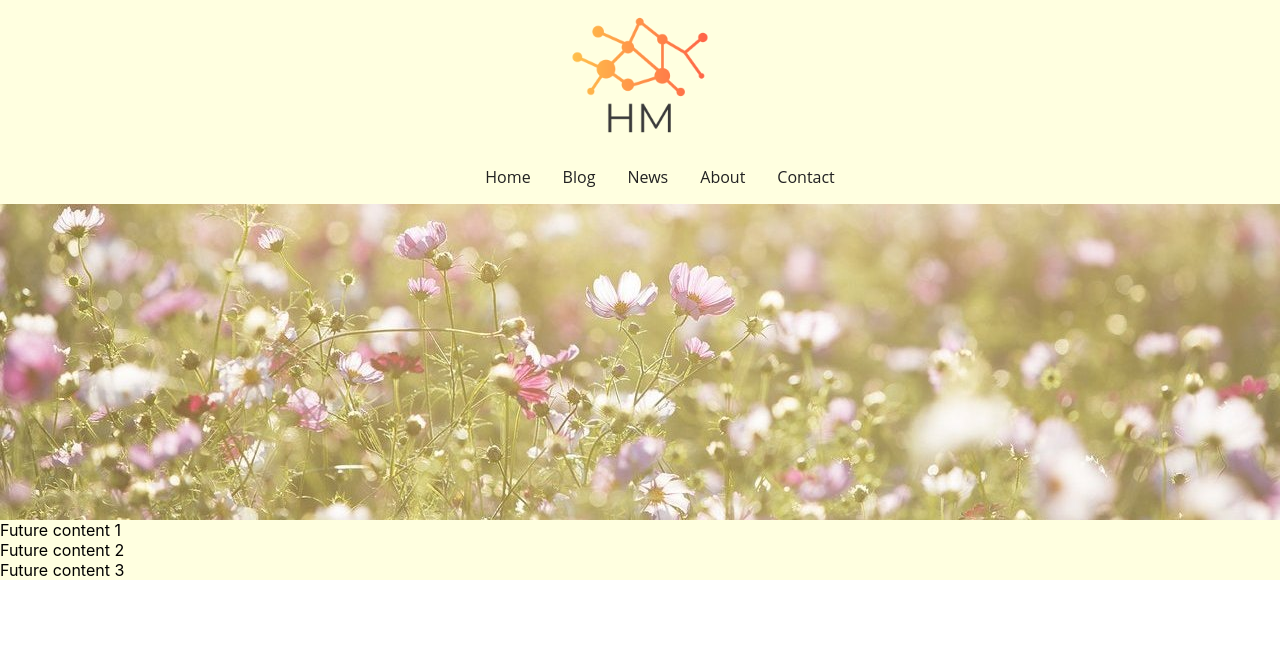
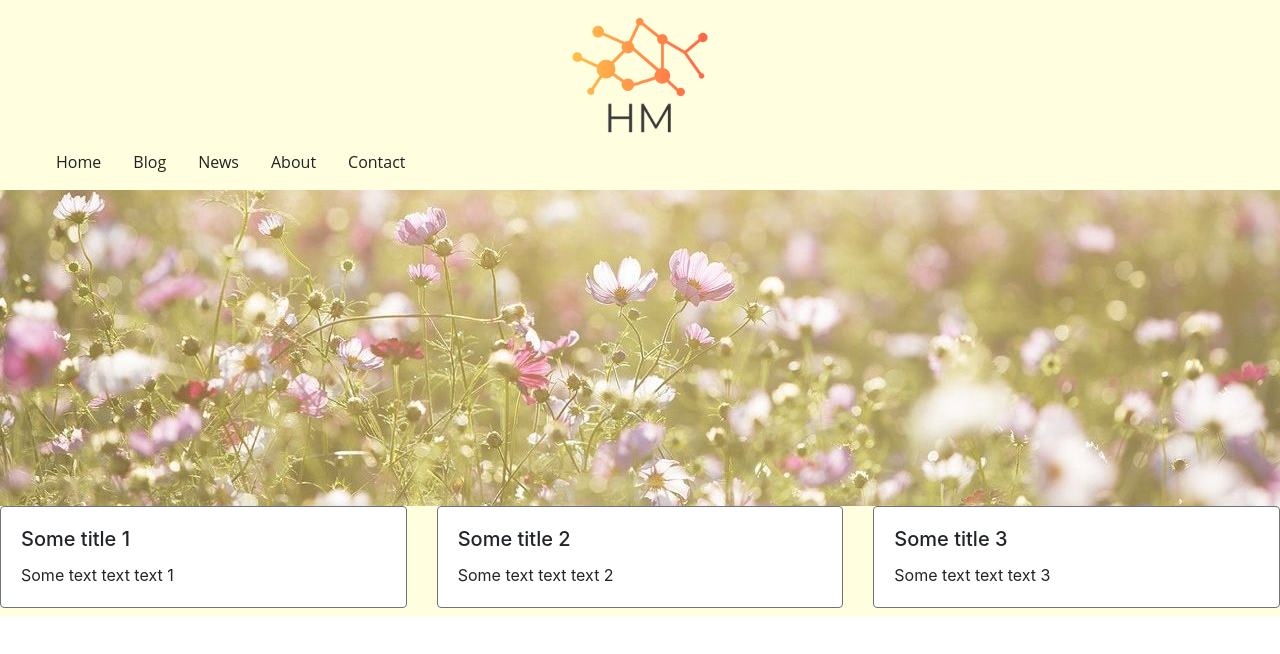
Before and after one commit to lakrista/blog-demo-app, a React (Create React App) app: page / in a window 1280 px wide. Shown: the top 654 px of the page. Built offline with nearby package versions, Linux system fonts and the light colour scheme.

Commit message:
add articles

```diff
--- a/package.json
+++ b/package.json
@@ -6,7 +6,9 @@
     "@testing-library/jest-dom": "^4.2.4",
     "@testing-library/react": "^9.5.0",
     "@testing-library/user-event": "^7.2.1",
+    "bootstrap": "^4.5.2",
     "react": "^16.13.1",
+    "react-bootstrap": "^1.3.0",
     "react-dom": "^16.13.1",
     "react-scripts": "3.4.1"
   },
--- a/src/App.js
+++ b/src/App.js
@@ -3,6 +3,7 @@ import './App.css';
 import Header from './component/Header';
 import Navbar from './component/Navbar';
 import Content from './component/Content';
+import 'bootstrap/dist/css/bootstrap.min.css';
 
 function App() {
     return (
--- a/src/component/Article.jsx
+++ b/src/component/Article.jsx
@@ -0,0 +1,17 @@
+import {Card} from "react-bootstrap";
+import React from "react";
+
+const Article = (props) => {
+
+    return <Card className="mb-2"
+                 border="secondary">
+        <Card.Body>
+            <Card.Title>{props.title}</Card.Title>
+            <Card.Text>
+                {props.text}
+            </Card.Text>
+        </Card.Body>
+    </Card>
+};
+
+export default Article;
--- a/src/component/Content.jsx
+++ b/src/component/Content.jsx
@@ -1,15 +1,44 @@
 import React from 'react';
 import mainLogo from './../background-backlight-blur-color.jpg';
+import Article from "./Article";
+import {CardDeck} from "react-bootstrap";
 
-const Profile = () => {
+const Content = () => {
+
+    const articles = [
+        {
+            id: '1',
+            title: 'Some title 1',
+            text: 'Some text text text 1'
+        },
+        {
+            id: '2',
+            title: 'Some title 2',
+            text: 'Some text text text 2'
+        },
+        {
+            id: '3',
+            title: 'Some title 3',
+            text: 'Some text text text 3'
+        }
+    ];
+
+    const renderArticles = (articles) => {
+        if (articles.length > 0) {
+            return articles.map((article) => (
+                <Article key={article.id}
+                         title={article.title}
+                         text={article.text}/>
+            ));
+        }
+    };
+
     return <div className='content'>
         <div className="content-main-img"><img alt="" src={mainLogo}/></div>
         <div>
-            <div>Future content 1</div>
-            <div>Future content 2</div>
-            <div>Future content 3</div>
+            <CardDeck>{renderArticles(articles)}</CardDeck>
         </div>
     </div>
 };
 
-export default Profile;
+export default Content;
```
Also changed, not shown: 1 other file (tests, documents, lock files or other folders).
